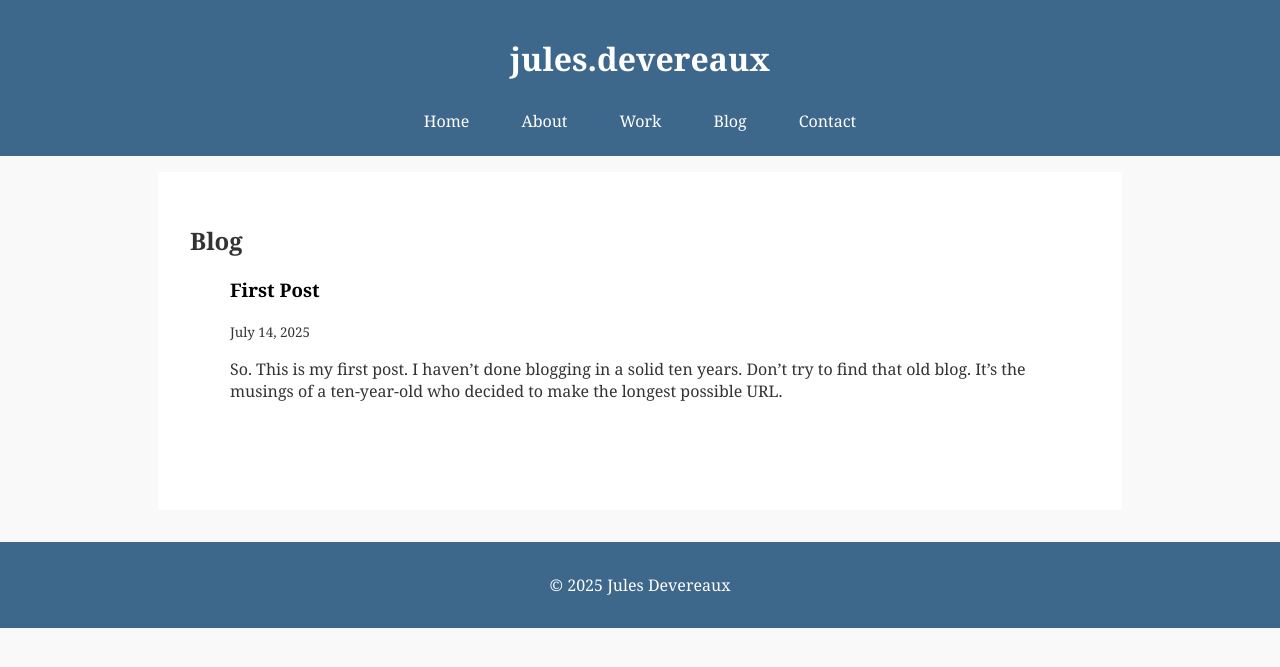
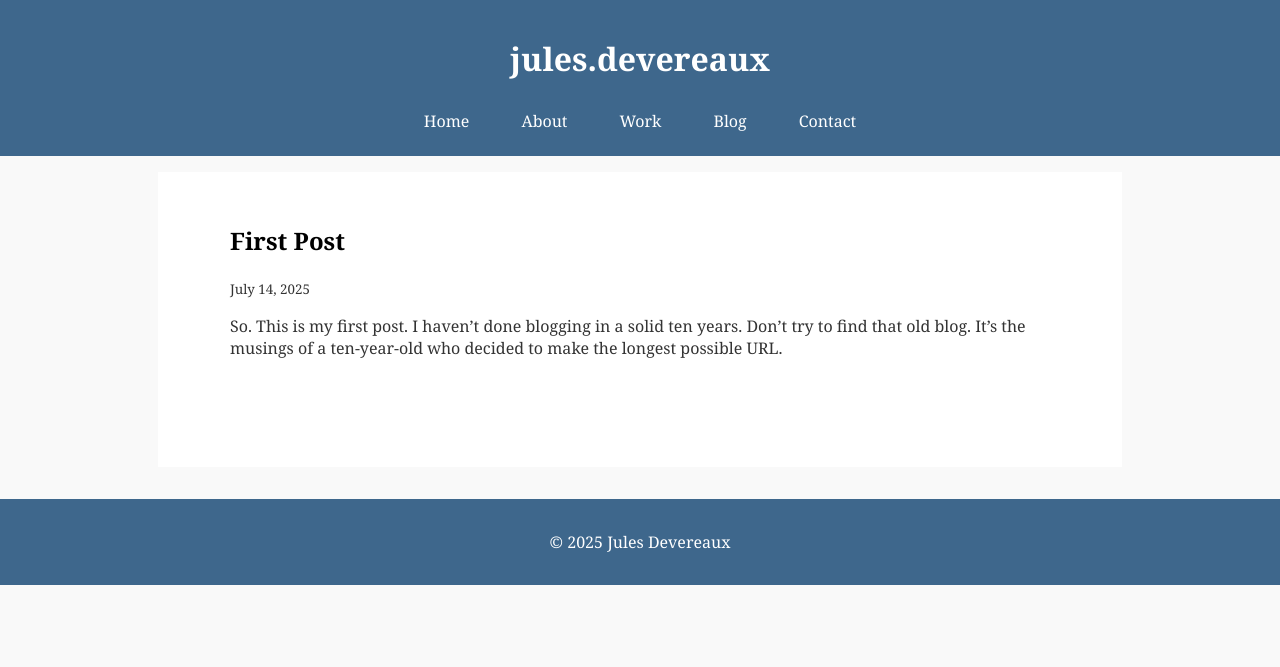
Before and after one commit to julesdevereaux/julesdevereaux.github.io, a Jekyll site: the page built from blog.html, in a window 1280 px wide. Shown: the top 667 px of the page. Built offline with Jekyll 4.4.1, drawn with Linux system fonts in a browser that asks for light colours.

Commit message:
Update blog.html

```diff
--- a/blog.html
+++ b/blog.html
@@ -2,12 +2,9 @@
 layout: default
 title: Blog
 ---
-
-<h2>Blog</h2>
-
 <ul>
   {% for post in site.posts %}
-    <h3><a href="{{ post.url }}">{{ post.title }}</a></h3>
+    <h2><a href="{{ post.url }}">{{ post.title }}</a></h2>
     <small>{{ post.date | date: "%B %d, %Y" }}</small>
     <p>{{ post.excerpt }}</p>
     <br><br>
```
